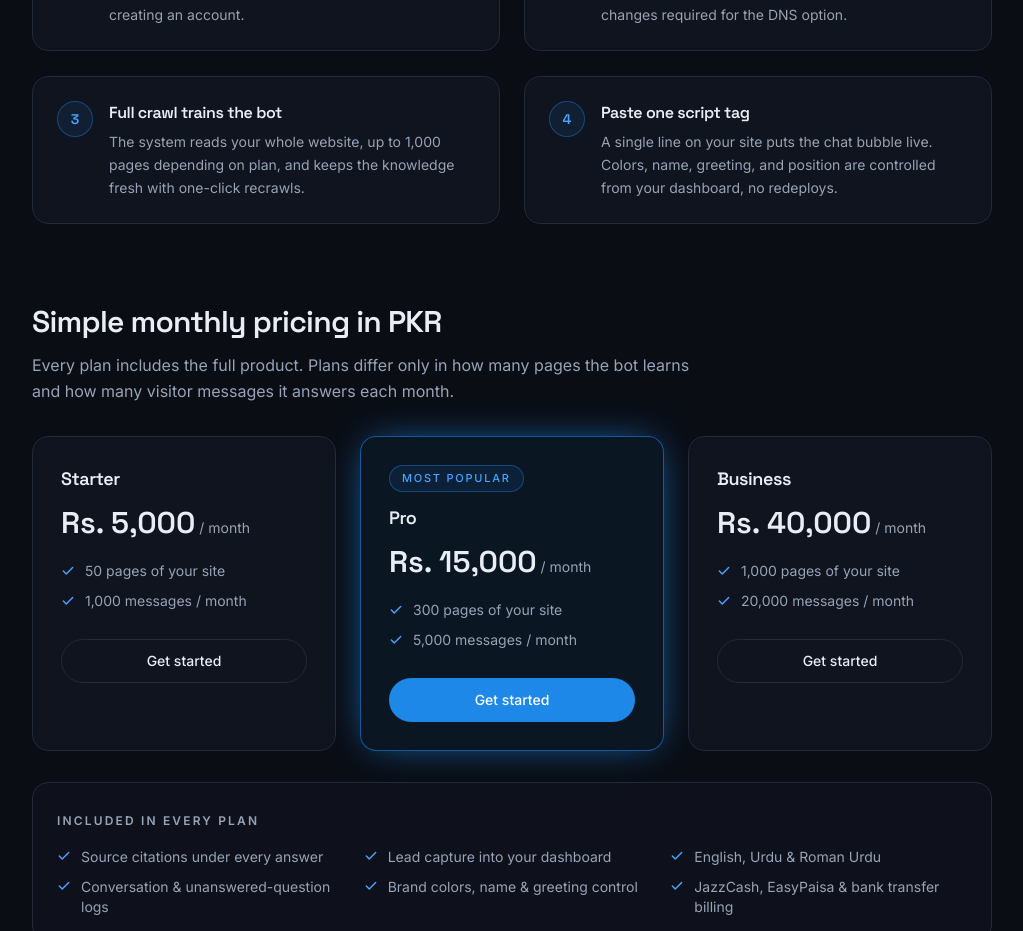
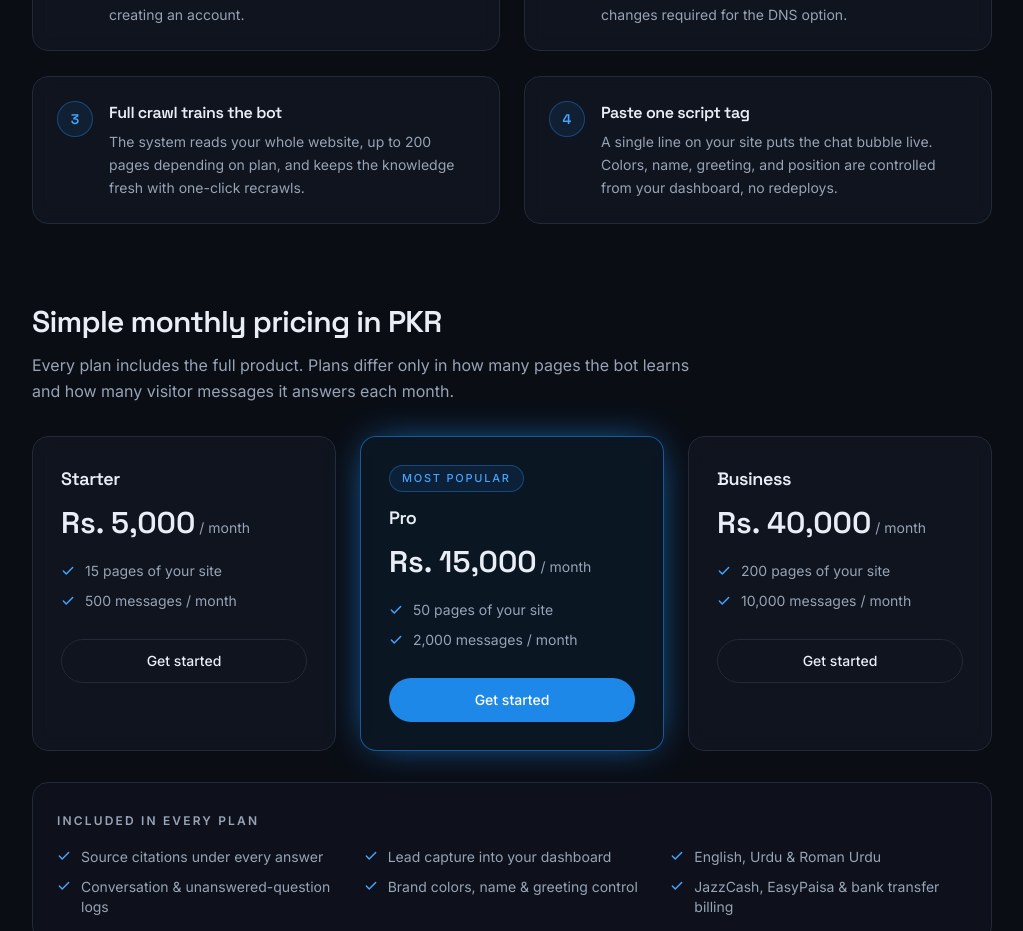
Before and after one commit to irazaahmed/cybrumsolutions, a Next.js app: page /products/chatbot in a window 1280 px wide. Shown: the part 1520-2451 px from the top of the page, without its empty margins (128-1151 px from the left). Built offline with nearby package versions, Linux system fonts and the light colour scheme; a web font is replaced by a local one.

Commit message:
Update chatbot product page plan caps (starter 15/500, pro 50/2000, business 200/10000)
Matches the caps actually enforced by the app now.

```diff
--- a/src/app/products/chatbot/page.tsx
+++ b/src/app/products/chatbot/page.tsx
@@ -83,7 +83,7 @@ const steps = [
   {
     title: "Full crawl trains the bot",
     description:
-      "The system reads your whole website, up to 1,000 pages depending on plan, and keeps the knowledge fresh with one-click recrawls.",
+      "The system reads your whole website, up to 200 pages depending on plan, and keeps the knowledge fresh with one-click recrawls.",
   },
   {
     title: "Paste one script tag",
@@ -96,22 +96,22 @@ const plans = [
   {
     name: "Starter",
     price: "5,000",
-    pages: "50 pages",
-    messages: "1,000 messages / month",
+    pages: "15 pages",
+    messages: "500 messages / month",
     highlight: false,
   },
   {
     name: "Pro",
     price: "15,000",
-    pages: "300 pages",
-    messages: "5,000 messages / month",
+    pages: "50 pages",
+    messages: "2,000 messages / month",
     highlight: true,
   },
   {
     name: "Business",
     price: "40,000",
-    pages: "1,000 pages",
-    messages: "20,000 messages / month",
+    pages: "200 pages",
+    messages: "10,000 messages / month",
     highlight: false,
   },
 ];
```
